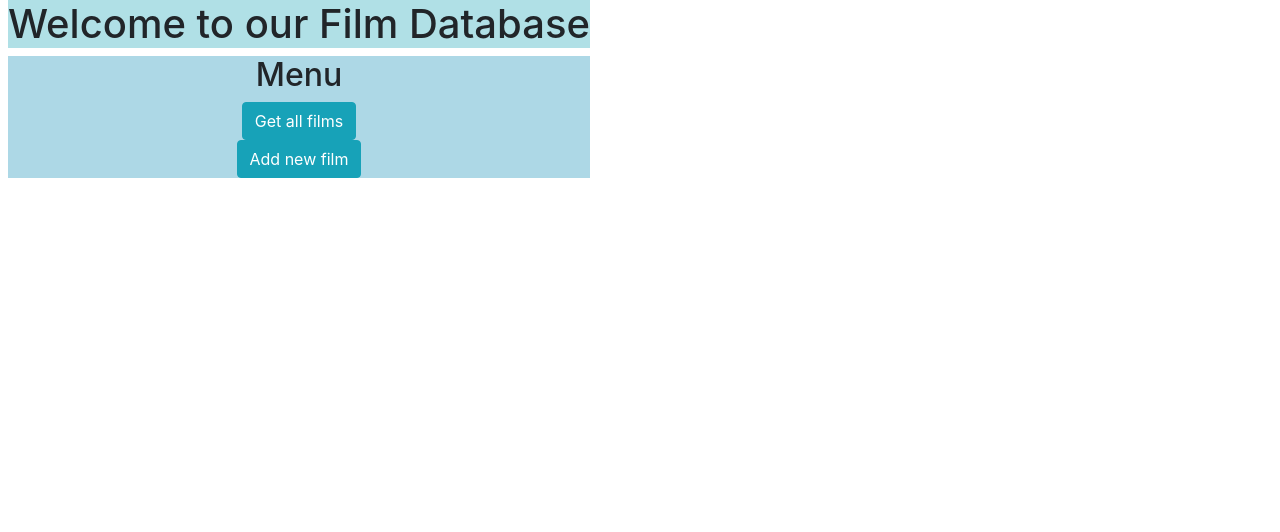
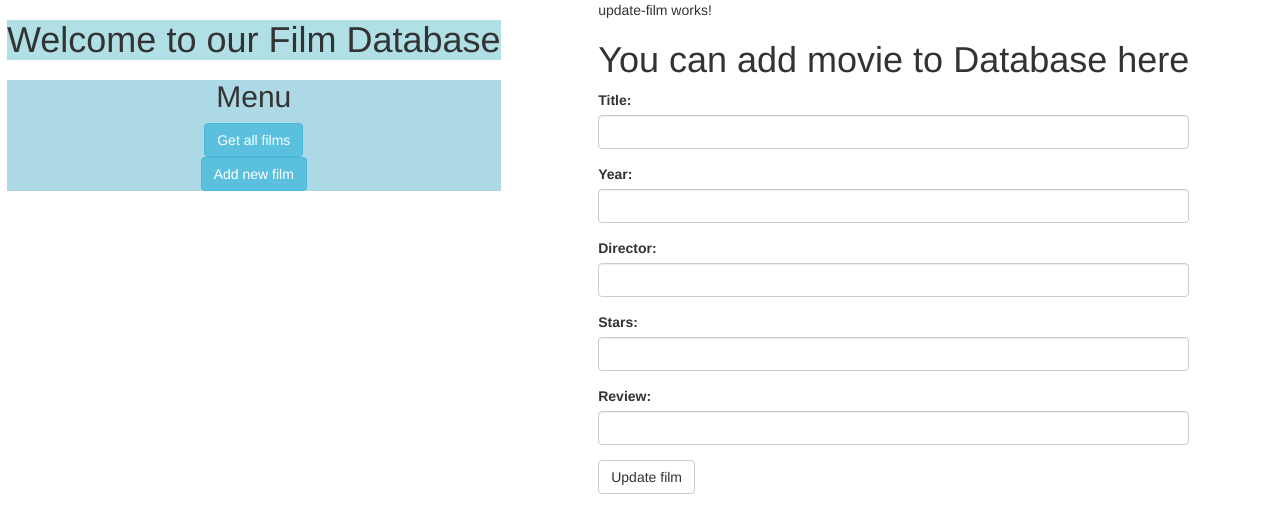
Before and after one commit to PawelCagara/filmsDatabaseAngular, an Angular app: page /films/update/1 in a window 1280 px wide. Before the commit this address led to /. Shown: the top 532 px of the page. Built offline with nearby package versions, Linux system fonts and the light colour scheme.

Commit message:
update movie done

```diff
--- a/src/app/app-routing.module.ts
+++ b/src/app/app-routing.module.ts
@@ -3,6 +3,7 @@ import { RouterModule, Routes } from '@angular/router';
 import { FilmsComponent } from './films/films.component';
 import { FilmtListComponent } from './film-list/film-list.component';
 import { FilmComponent } from './film/film.component';
+import { UpdateFilmComponent } from './update-film/update-film.component';
 
 
 const routes: Routes = [
@@ -18,6 +19,10 @@ const routes: Routes = [
     path: 'newFilm',
     component: FilmsComponent,
   },
+  {
+    path: 'films/update/:id',
+    component: UpdateFilmComponent
+  }
 ];
 
 @NgModule({
--- a/src/app/app.module.ts
+++ b/src/app/app.module.ts
@@ -8,10 +8,11 @@ import { LayoutModule } from './layout/layout.module';
 import { FilmsComponent } from './films/films.component';
 import { FilmtListComponent } from './film-list/film-list.component';
 import { FilmComponent } from './film/film.component';
+import { UpdateFilmComponent } from './update-film/update-film.component';
 
 
 @NgModule({
-  declarations: [AppComponent, FilmsComponent, FilmtListComponent, FilmComponent],
+  declarations: [AppComponent, FilmsComponent, FilmtListComponent, FilmComponent, UpdateFilmComponent],
   imports: [BrowserModule, AppRoutingModule, LayoutModule, ReactiveFormsModule],
   bootstrap: [AppComponent],
 })
--- a/src/app/film.ts
+++ b/src/app/film.ts
@@ -18,6 +18,10 @@ export class CreatedFilmsService {
   removeFilm(id: number) {
     this.films.splice(id-1,1);
   }
+  updateFilm(id: number, film:Film) {
+    this.films.splice(id-1,1)
+    this.films.push(film)
+  }
 }
 
 export class Film {
--- a/src/app/film/film.component.html
+++ b/src/app/film/film.component.html
@@ -23,4 +23,5 @@
 
 <div>
     <button type ="submit" class="btn btn-info" a routerLink = "/films/" (click)="delete()">Delete film</button>
+    <button type ="submit" class="btn btn-info" a routerLink = "/films/update/{{film?.id}}" (click)="update()">Update film</button>
 </div>
--- a/src/app/film/film.component.ts
+++ b/src/app/film/film.component.ts
@@ -26,4 +26,7 @@ export class FilmComponent {
     this.id = Number(this.route.snapshot.paramMap.get('id'));
     this.createdFilmsService.removeFilm(this.id);
   }
+  update() {
+
+  }
 }
--- /dev/null
+++ b/src/app/update-film/update-film.component.html
@@ -0,0 +1,44 @@
+<p>update-film works!</p>
+
+<!DOCTYPE html>
+<html>
+<link rel="stylesheet"
+href="https://maxcdn.bootstrapcdn.com/bootstrap/3.4.1/css/bootstrap.min.css">
+<script
+src="https://ajax.googleapis.com/ajax/libs/jquery/3.5.1/jquery.min.js"></script>
+<script
+src="https://maxcdn.bootstrapcdn.com/bootstrap/3.4.1/js/bootstrap.min.js"></script>
+    <head>
+        <meta charset="ISO-8859-1">
+        <title>Update film</title>
+    </head>
+    <body>
+      <h1 style="text-align:center;">You can add movie to Database here</h1>
+ <form [formGroup] = "userForm" (ngSubmit)="submit($event)">
+ <div class="form-group">
+  <label >Title:</label>
+  <input type="text" class="form-control"  placeholder={{film?.title}} name="title" formControlName = "title">
+</div>
+<div class="form-group">
+  <label >Year:</label>
+  <input type="text" class="form-control"  placeholder={{film?.year}} name="year" formControlName = "year">
+</div>
+<div class="form-group">
+  <label >Director:</label>
+  <input type="text" class="form-control"  placeholder={{film?.director}} name="director" formControlName = "director">
+</div>
+<div class="form-group">
+  <label >Stars:</label>
+  <input type="text" class="form-control"  placeholder={{film?.stars}} name="stars" formControlName = "stars">
+</div>
+<div class="form-group">
+  <label >Review:</label>
+  <input type="text" class="form-control"  placeholder={{film?.review}} name="review" formControlName = "review">
+</div>
+
+<button [disabled]="!userForm.valid" type="submit" (click)="submit($event)" class="btn btn-default" a routerLink = "/films/">Update film</button>
+</form>
+
+
+    </body>
+</html>
--- /dev/null
+++ b/src/app/update-film/update-film.component.ts
@@ -0,0 +1,52 @@
+import { Component } from '@angular/core';
+import { CreatedFilmsService, Film } from '../film';
+import { ActivatedRoute } from '@angular/router';
+import { FormBuilder } from '@angular/forms';
+
+@Component({
+  selector: 'app-update-film',
+  templateUrl: './update-film.component.html',
+  styleUrls: ['./update-film.component.css']
+})
+export class UpdateFilmComponent {
+  film!: Film | undefined;
+  id!: number;
+
+  constructor(
+    public createdFilmsService: CreatedFilmsService,
+    private route: ActivatedRoute,
+    private fb: FormBuilder
+  ) {}
+  ngOnInit(): void {
+    this.id = Number(this.route.snapshot.paramMap.get('id'));
+    this.film = this.createdFilmsService
+      .getFilms()
+      .find((el) => el.id === this.id);
+  }
+
+  userForm = this.fb.group({
+    title: [
+      '',
+    ],
+    year: [
+      '',
+    ],
+    director: ['', ],
+    stars: ['', ],
+    review: ['', ],
+  });
+
+  submit(event: Event) {
+    this.createdFilmsService.updateFilm(this.id, new Film(
+        this.id,
+        this.userForm.controls.title.value,
+        this.userForm.controls.year.value,
+        this.userForm.controls.director.value,
+        this.userForm.controls.stars.value,
+        this.userForm.controls.review.value
+      )
+    );
+
+  }
+
+}
```
Also changed, not shown: src/app/update-film/update-film.component.css (added), 1 other file (tests, documents, lock files or other folders).
